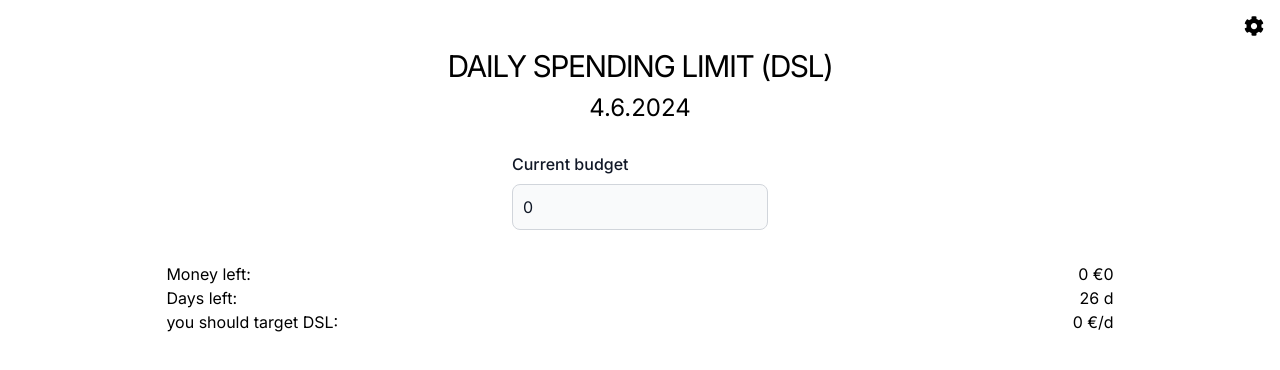
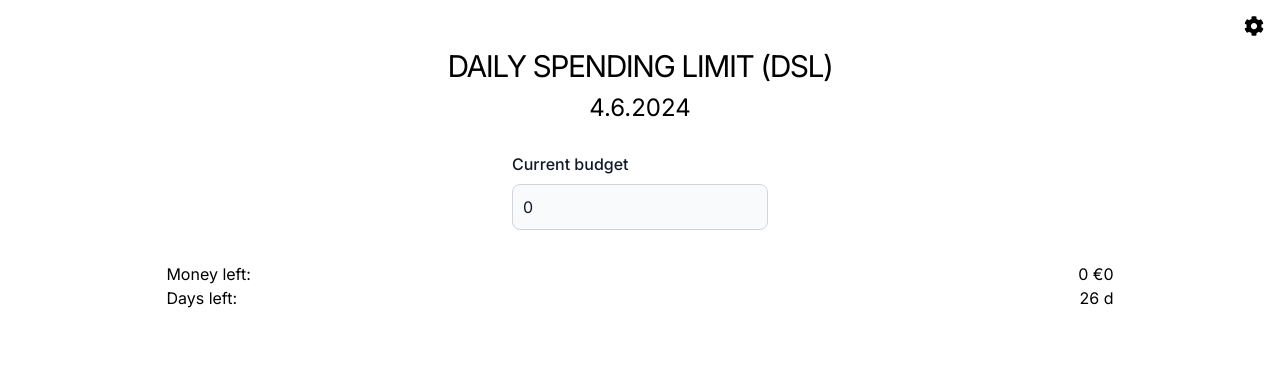
Before and after one commit to WendtOle/daily-spending-limit, a Next.js app: page / in a window 1280 px wide. Shown: the top 370 px of the page. Built offline with nearby package versions, Linux system fonts and the light colour scheme.

Commit message:
fixup - a lot of small good things

```diff
--- a/app/Chart.tsx
+++ b/app/Chart.tsx
@@ -10,7 +10,7 @@ import {
   Legend,
 } from "chart.js";
 import { Line } from "react-chartjs-2";
-import { lastDayOfPeriod } from "./lastDayOfMonth";
+import { getPeriod } from "./lastDayOfMonth";
 import Annotation from "chartjs-plugin-annotation";
 import { useEffect } from "react";
 import { readFromLocalStorage } from "./localstorage";
@@ -54,7 +54,10 @@ export default function Chart({ current }: ChartProps) {
   if (Object.keys(history).length < 2 && !start && !offset) {
     return null;
   }
-  const labels = Array.from(Array(lastDayOfPeriod(thirdMonthMode) + 2).keys());
+  const { start: startPeriod, end: endPeriod } = getPeriod(thirdMonthMode);
+  const labels = Array.from(Array(endPeriod - startPeriod + 2).keys()).map(
+    (i) => i + startPeriod
+  );
 
   const today = new Date().getDate();
   const getDSL = (day: number, spend: number) => spend / day;
@@ -78,7 +81,7 @@ export default function Chart({ current }: ChartProps) {
 
   const getEndProjection = (dsl?: number) => {
     if (!start || !dsl || dsl < 0) return;
-    return start - lastDayOfPeriod(thirdMonthMode) * dsl;
+    return start - endPeriod * dsl;
   };
 
   const data = {
--- a/app/Results.tsx
+++ b/app/Results.tsx
@@ -1,5 +1,5 @@
 import { dayToEndOfPeriod } from "./dayToEndOfMonth";
-import { lastDayOfPeriod } from "./lastDayOfMonth";
+import { getPeriod } from "./lastDayOfMonth";
 import { useEffect, useState } from "react";
 import { readFromLocalStorage } from "./localstorage";
 import { FaInfoCircle } from "react-icons/fa";
@@ -33,17 +33,19 @@ export default function Results({ currentBudget }: ResultsProps) {
     ? startBudget - budgetOffset
     : undefined;
 
+  const { start, end } = getPeriod(thirdMonthMode);
+
   const daysLeft = dayToEndOfPeriod(thirdMonthMode);
-  const periodLength = thirdMonthMode ? 10 : lastDayOfPeriod(false);
+  const periodLength = end - start;
   const daysDone = periodLength - daysLeft;
 
   const idealDSL = actualStartBudget
-    ? actualStartBudget / periodLength
+    ? Math.floor(actualStartBudget / periodLength)
     : undefined;
-
+  const youShouldTargetDSL = Math.floor(actualCurrentBudget / daysLeft);
   const actualCurrentDSL =
     actualStartBudget && actualStartBudget !== actualCurrentBudget
-      ? (actualStartBudget - actualCurrentBudget) / daysDone
+      ? (actualStartBudget - actualCurrentBudget) / Math.max(daysDone, 1)
       : undefined;
   if (actualCurrentBudget < 0) {
     return null;
@@ -75,16 +77,16 @@ export default function Results({ currentBudget }: ResultsProps) {
         {idealDSL && (
           <div className="flex justify-between">
             <p>ideal DSL: </p>
-            <p>{Math.floor(idealDSL)} €/d</p>{" "}
+            <p>{idealDSL} €/d</p>{" "}
           </div>
         )}
-        {daysLeft !== 0 && (
+        {daysLeft !== 0 && idealDSL && youShouldTargetDSL < idealDSL && (
           <div className="flex justify-between">
             <p>you should target DSL: </p>
-            <p>{Math.floor(actualCurrentBudget / daysLeft)} €/d</p>
+            <p>{youShouldTargetDSL} €/d</p>
           </div>
         )}
-        {actualCurrentDSL && (
+        {actualCurrentDSL && actualCurrentDSL > 0 && (
           <div className="flex justify-between">
             <p>actual until now DSL: </p>
             <p>{Math.floor(actualCurrentDSL)} €/d</p>
--- a/app/dayToEndOfMonth.ts
+++ b/app/dayToEndOfMonth.ts
@@ -1,6 +1,6 @@
-import { lastDayOfPeriod } from "./lastDayOfMonth";
+import { getPeriod } from "./lastDayOfMonth";
 
 export const dayToEndOfPeriod = (thirdMonthMode: boolean) => {
   const today = new Date();
-  return lastDayOfPeriod(thirdMonthMode) - today.getDate();
+  return getPeriod(thirdMonthMode).end - today.getDate();
 };
--- a/app/lastDayOfMonth.ts
+++ b/app/lastDayOfMonth.ts
@@ -1,13 +1,18 @@
-export const lastDayOfPeriod = (thirdMonthMode: boolean) => {
+export const getPeriod = (
+  thirdMonthMode: boolean
+): { start: number; end: number } => {
   const day = new Date().getDate();
   if (thirdMonthMode) {
     if (day < 10) {
-      return 10;
+      return { start: 0, end: 10 };
     }
     if (day < 20) {
-      return 20;
+      return { start: 10, end: 20 };
     }
   }
   const today = new Date();
-  return new Date(today.getFullYear(), today.getMonth() + 1, 0).getDate();
+  return {
+    start: 20,
+    end: new Date(today.getFullYear(), today.getMonth() + 1, 0).getDate(),
+  };
 };
```
